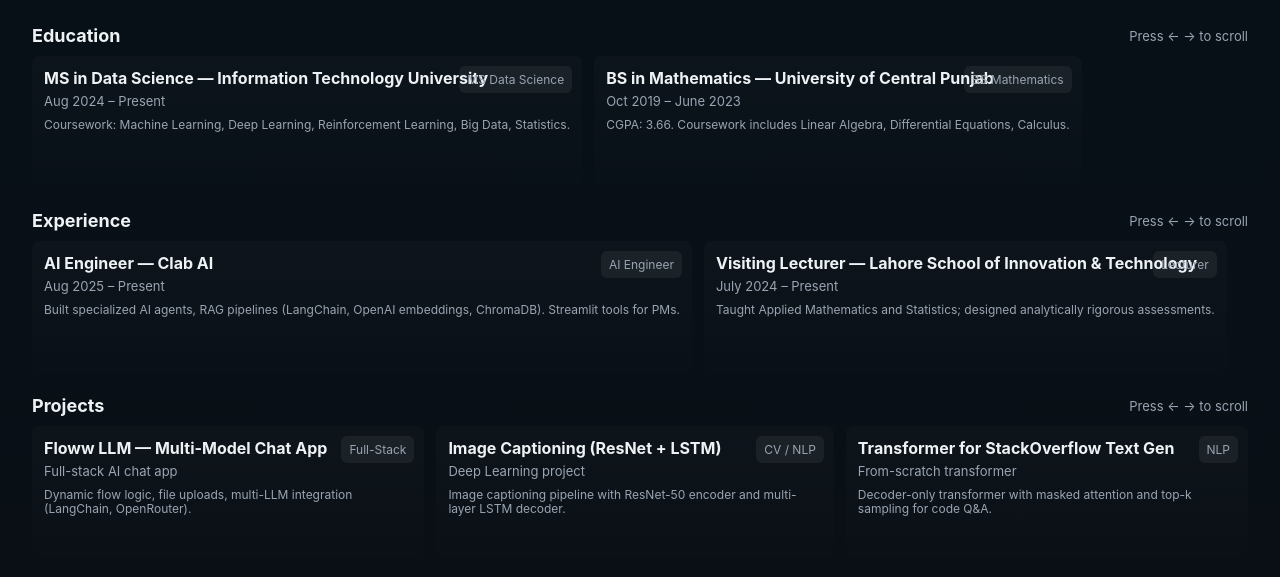
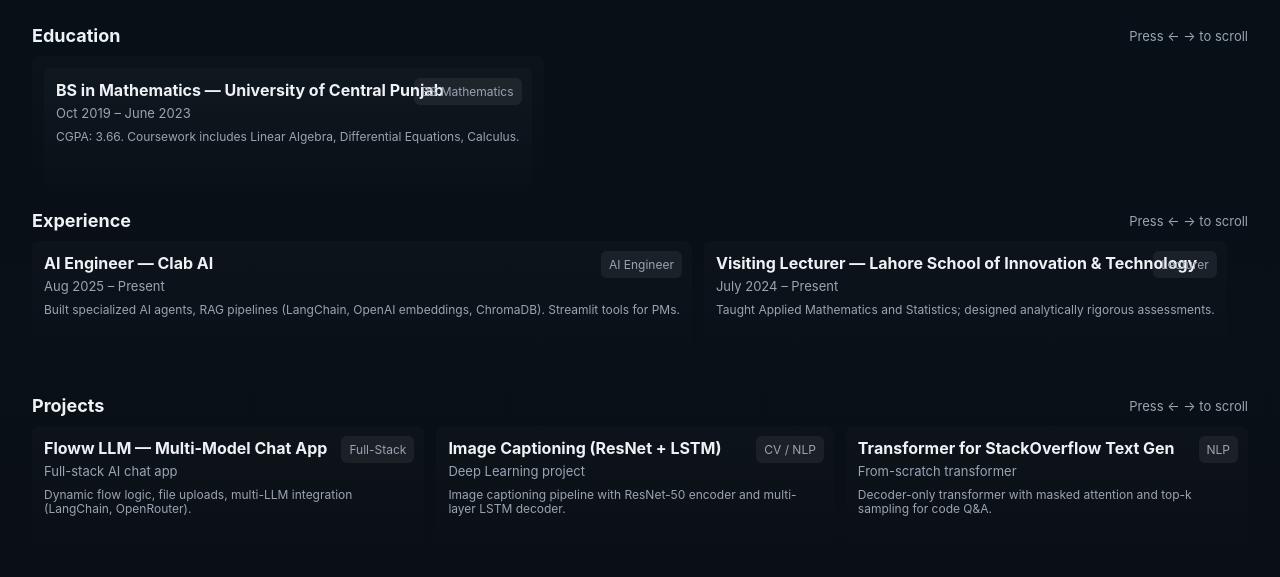
Before and after one commit to Mariyam2011/portfolio, a plain HTML site: page index.html in a window 1280 px wide. Shown: the part 219-796 px from the top of the page. Drawn offline with Linux system fonts and the light colour scheme.

Commit message:
Update index.html

```diff
--- a/index.html
+++ b/index.html
@@ -100,11 +100,6 @@
       </div>
       <div class="carousel" tabindex="0" data-section="education">
         <div class="tile" role="button" data-section="education" data-index="0">
-          <div class="tile-badge">MS Data Science</div>
-          <h3>MS in Data Science — Information Technology University</h3>
-          <p>Aug 2024 – Present</p>
-<p style="margin-top:8px;color:var(--muted);font-size:12px;max-height:40px;overflow:hidden">Coursework: Machine Learning, Deep Learning, Reinforcement Learning, Big Data, Statistics.</p>
-        </div>
         <div class="tile" role="button" data-section="education" data-index="1">
           <div class="tile-badge">BS Mathematics</div>
           <h3>BS in Mathematics — University of Central Punjab</h3>
```
